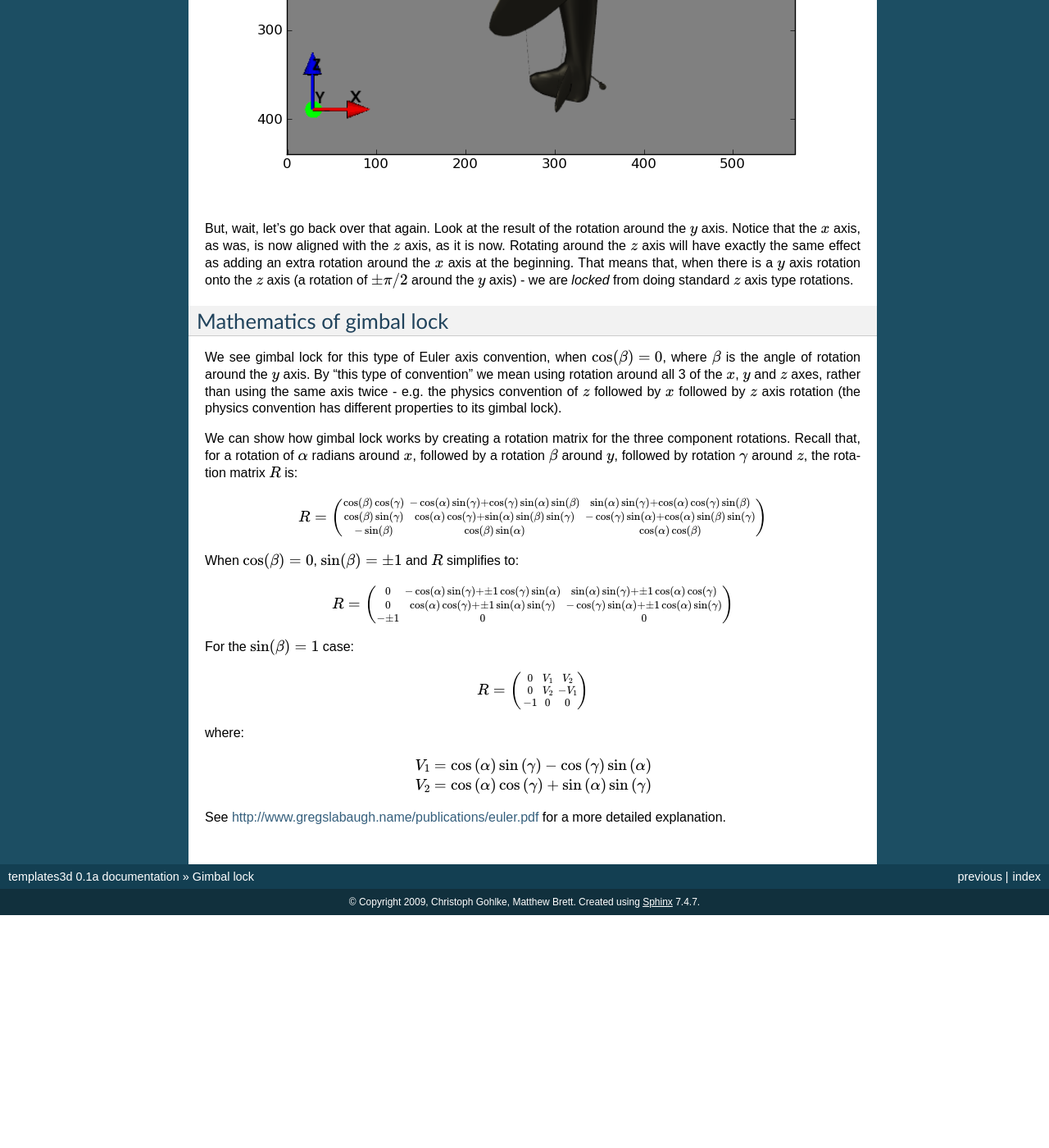
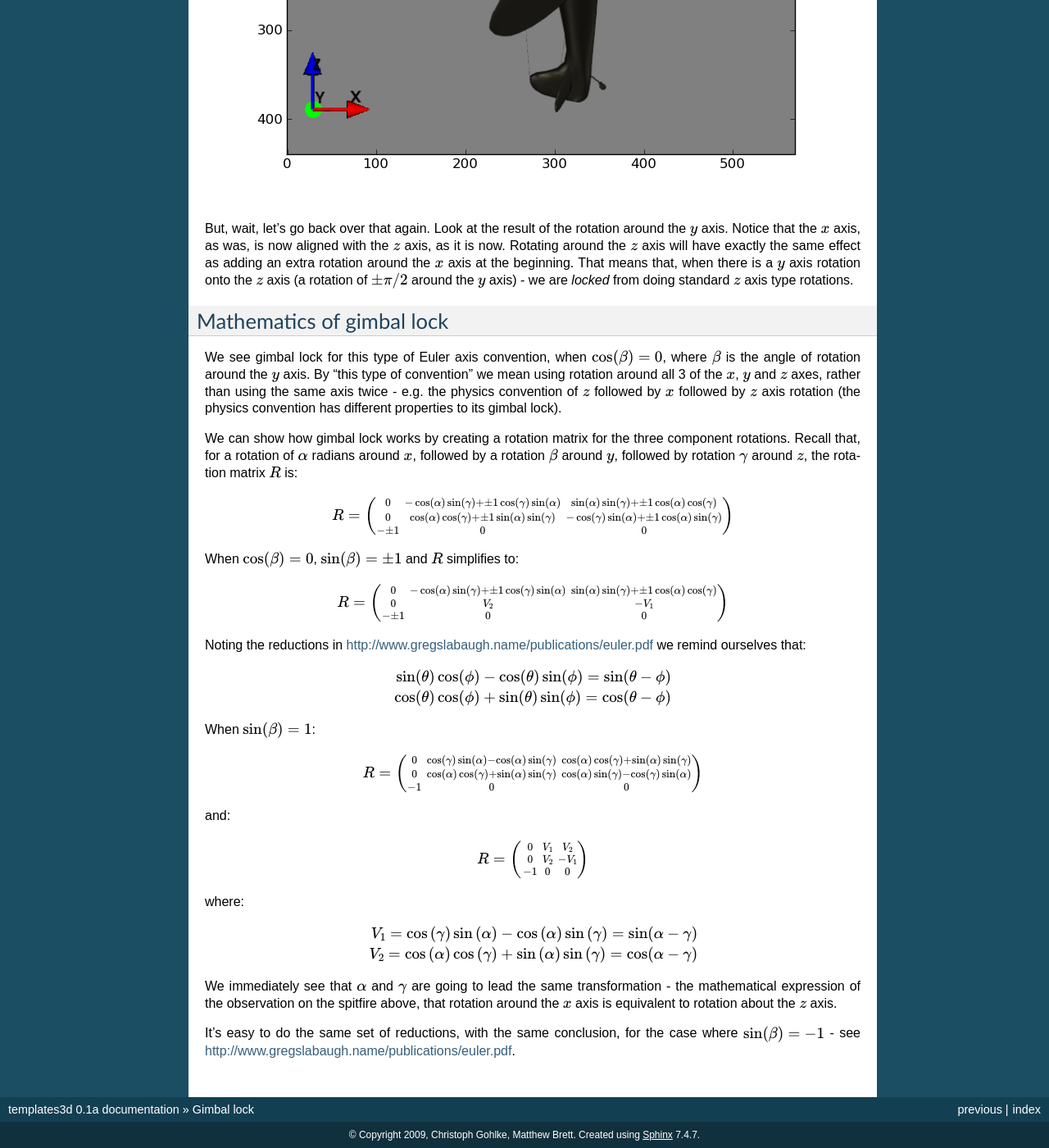
Before and after one commit to matthew-brett/transforms3d, a Sphinx documentation site: the page built from doc/gimbal_lock.rst, in a window 1280 px wide and 1400 px high, scrolled down 2586 px. Shown: the whole window at 82% size. Built offline with Sphinx 7.4.7, drawn with Linux system fonts in a browser that asks for light colours; formulas are drawn with MathJax 3; before the commit the page ends 3702 px from its top, so only the background shows below that.

Commit message:
Filling out of exposition, for checking

```diff
--- a/doc/gimbal_lock.rst
+++ b/doc/gimbal_lock.rst
@@ -59,29 +59,49 @@ by rotation $\gamma$ around $z$, the rotation matrix $R$ is:
 
 .. math::
 
-   R = \left(\begin{smallmatrix}\operatorname{cos}\left(\beta\right) \operatorname{cos}\left(\gamma\right) & - \operatorname{cos}\left(\alpha\right) \operatorname{sin}\left(\gamma\right) + \operatorname{cos}\left(\gamma\right) \operatorname{sin}\left(\alpha\right) \operatorname{sin}\left(\beta\right) & \operatorname{sin}\left(\alpha\right) \operatorname{sin}\left(\gamma\right) + \operatorname{cos}\left(\alpha\right) \operatorname{cos}\left(\gamma\right) \operatorname{sin}\left(\beta\right)\\\operatorname{cos}\left(\beta\right) \operatorname{sin}\left(\gamma\right) & \operatorname{cos}\left(\alpha\right) \operatorname{cos}\left(\gamma\right) + \operatorname{sin}\left(\alpha\right) \operatorname{sin}\left(\beta\right) \operatorname{sin}\left(\gamma\right) &- \operatorname{cos}\left(\gamma\right) \operatorname{sin}\left(\alpha\right) + \operatorname{cos}\left(\alpha\right) \operatorname{sin}\left(\beta\right) \operatorname{sin}\left(\gamma\right)\\- \operatorname{sin}\left(\beta\right) & \operatorname{cos}\left(\beta\right) \operatorname{sin}\left(\alpha\right) & \operatorname{cos}\left(\alpha\right) \operatorname{cos}\left(\beta\right)\end{smallmatrix}\right)
+   R = \left(\begin{smallmatrix}0 & - \operatorname{cos}\left(\alpha\right) \operatorname{sin}\left(\gamma\right) + \pm{1} \operatorname{cos}\left(\gamma\right) \operatorname{sin}\left(\alpha\right) & \operatorname{sin}\left(\alpha\right) \operatorname{sin}\left(\gamma\right) + \pm{1} \operatorname{cos}\left(\alpha\right) \operatorname{cos}\left(\gamma\right)\\0 & \operatorname{cos}\left(\alpha\right) \operatorname{cos}\left(\gamma\right) + \pm{1} \operatorname{sin}\left(\alpha\right) \operatorname{sin}\left(\gamma\right) & - \operatorname{cos}\left(\gamma\right) \operatorname{sin}\left(\alpha\right) + \pm{1} \operatorname{cos}\left(\alpha\right) \operatorname{sin}\left(\gamma\right)\\- \pm{1} & 0 & 0\end{smallmatrix}\right)
 
 When $\cos(\beta) = 0$, $\sin(\beta) = \pm1$ and $R$ simplifies to:
 
 .. math::
 
-     R = \left(\begin{smallmatrix}0 & - \operatorname{cos}\left(\alpha\right) \operatorname{sin}\left(\gamma\right) + \pm{1} \operatorname{cos}\left(\gamma\right) \operatorname{sin}\left(\alpha\right) & \operatorname{sin}\left(\alpha\right) \operatorname{sin}\left(\gamma\right) + \pm{1} \operatorname{cos}\left(\alpha\right) \operatorname{cos}\left(\gamma\right)\\0 & \operatorname{cos}\left(\alpha\right) \operatorname{cos}\left(\gamma\right) + \pm{1} \operatorname{sin}\left(\alpha\right) \operatorname{sin}\left(\gamma\right) & - \operatorname{cos}\left(\gamma\right) \operatorname{sin}\left(\alpha\right) + \pm{1} \operatorname{cos}\left(\alpha\right) \operatorname{sin}\left(\gamma\right)\\- \pm{1} & 0 & 0\end{smallmatrix}\right)
+     R = \left(\begin{smallmatrix}0 & - \operatorname{cos}\left(\alpha\right) \operatorname{sin}\left(\gamma\right) + \pm{1} \operatorname{cos}\left(\gamma\right) \operatorname{sin}\left(\alpha\right) & \operatorname{sin}\left(\alpha\right) \operatorname{sin}\left(\gamma\right) + \pm{1} \operatorname{cos}\left(\alpha\right) \operatorname{cos}\left(\gamma\right)\\0 & V_{2} & - V_{1}\\-\pm{1} & 0 & 0\end{smallmatrix}\right)
 
-For the $\sin(\beta) = 1$ case:
+Noting the reductions in
+http://www.gregslabaugh.name/publications/euler.pdf we remind ourselves that:
 
 .. math::
 
-   R = \left(\begin{smallmatrix}0 & V_{1} & V_{2}\\0 & V_{2} & - V_{1}\\-1 & 0 & 0\end{smallmatrix}\right)
+   \sin(\theta)\cos(\phi) - \cos(\theta)\sin(\phi) = \sin(\theta-\phi)
+
+   \cos(\theta)\cos(\phi) + \sin(\theta)\sin(\phi) = \cos(\theta-\phi)
+
+
+When $\sin(\beta) = 1$:
+
+.. math::
+
+   R = \left(\begin{smallmatrix}0 & \operatorname{cos}\left(\gamma\right) \operatorname{sin}\left(\alpha\right) - \operatorname{cos}\left(\alpha\right) \operatorname{sin}\left(\gamma\right) & \operatorname{cos}\left(\alpha\right) \operatorname{cos}\left(\gamma\right) + \operatorname{sin}\left(\alpha\right) \operatorname{sin}\left(\gamma\right)\\0 & \operatorname{cos}\left(\alpha\right) \operatorname{cos}\left(\gamma\right) + \operatorname{sin}\left(\alpha\right) \operatorname{sin}\left(\gamma\right) & \operatorname{cos}\left(\alpha\right) \operatorname{sin}\left(\gamma\right) - \operatorname{cos}\left(\gamma\right) \operatorname{sin}\left(\alpha\right)\\-1 & 0 & 0\end{smallmatrix}\right)
+
+and:
+
+.. math::
+
+    R = \left(\begin{smallmatrix}0 & V_{1} & V_{2}\\0 & V_{2} & - V_{1}\\-1 & 0 & 0\end{smallmatrix}\right)
 
 where:
 
 .. math::
 
-   V_1 = \operatorname{cos}\left(\alpha\right) \operatorname{sin}\left(\gamma\right) - \operatorname{cos}\left(\gamma\right) \operatorname{sin}\left(\alpha\right)
+    V_1 = \operatorname{cos}\left(\gamma\right) \operatorname{sin}\left(\alpha\right) - \operatorname{cos}\left(\alpha\right) \operatorname{sin}\left(\gamma\right) = \sin(\alpha - \gamma)
 
-   V_2 = \operatorname{cos}\left(\alpha\right) \operatorname{cos}\left(\gamma\right) + \operatorname{sin}\left(\alpha\right) \operatorname{sin}\left(\gamma\right)
+    V_2 =  \operatorname{cos}\left(\alpha\right) \operatorname{cos}\left(\gamma\right) + \operatorname{sin}\left(\alpha\right) \operatorname{sin}\left(\gamma\right) = \cos(\alpha - \gamma)
 
+We immediately see that $\alpha$ and $\gamma$ are going to lead the same
+transformation - the mathematical expression of the observation on the
+spitfire above, that rotation around the $x$ axis is equivalent to
+rotation about the $z$ axis.
 
-
-See http://www.gregslabaugh.name/publications/euler.pdf for a more
-detailed explanation.
+It's easy to do the same set of reductions, with the same conclusion,
+for the case where $\sin(\beta) = -1$ - see
+http://www.gregslabaugh.name/publications/euler.pdf.
```
Also changed, not shown: 1 other file.
